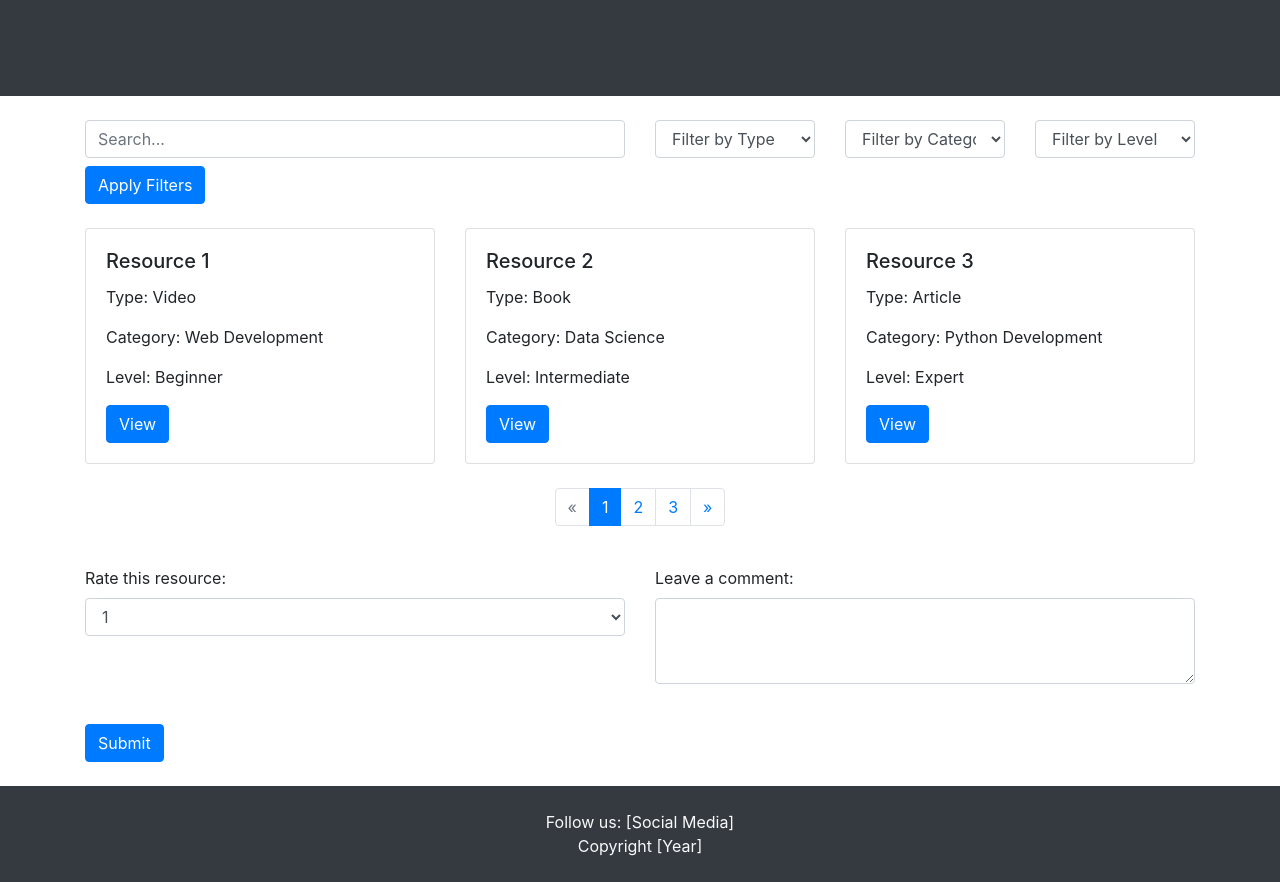
After one commit to ABDULLAHG87/SE-Companion, a Flask app: page /learn_resources in a window 1280 px wide. The commit adds this page. Run offline with Flask 3, Linux system fonts and the light colour scheme; some libraries are stand-ins or nearby versions.

Commit message:
FEAT: added the learn_resources features

```diff
--- a/app.py
+++ b/app.py
@@ -13,7 +13,7 @@ import string
 
 
 # Import the function for sending password reset email
-from secompanion.apps.methods import send_password_reset_email
+from secompanion.apps.methods import send_password_reset_email, filter_resources
 
 app = Flask(__name__, template_folder='apps/templates')
 
@@ -51,7 +51,7 @@ def load_user(user_id):
 
 @app.route('/')
 def index():
-    return 'Hello, World!'
+    return render_template('index.html')
 
 @app.route('/login', methods=['GET', 'POST'])
 def login():
@@ -149,7 +149,31 @@ def profile():
         return redirect(url_for('index'))
     return render_template('profile.html', form=form)
 
+# Hardcoded resources
+resources = [
+    {"title": "Resource 1", "type": "Video", "category": "Web Development", "level": "Beginner"},
+    {"title": "Resource 2", "type": "Book", "category": "Data Science", "level": "Intermediate"},
+    {"title": "Resource 3", "type": "Article", "category": "Python Development", "level": "Expert"},
+    # Add more resources as needed
+]
 
+# Categories
+categories = ["Web Development", "Data Science", "Python Development"]
+
+@app.route('/learn_resources', methods=['GET', 'POST'])
+def learn_resources():
+    if request.method == 'POST':
+        search_query = request.form['search']
+        type_filter = request.form.get('type_filter')
+        category_filter = request.form.get('category_filter')
+        level_filter = request.form.get('level_filter')
+
+        # Pass the resources list to the filter_resources function
+        filtered_resources = filter_resources(search_query, type_filter, category_filter, level_filter, resources)
+
+        return render_template('learn_resources.html', resources=filtered_resources, categories=categories)
+
+    return render_template('learn_resources.html', resources=resources, categories=categories)
 
 if __name__ == '__main__':
     app.run(debug=True)
--- a/apps/templates/dashboard.html
+++ b/apps/templates/dashboard.html
@@ -132,7 +132,7 @@
                     </a>
                 </li>
                 <li class="nav-item">
-                    <a class="nav-link" href="#" title="Learning Resources">
+                    <a class="nav-link" href="/learn_resources" title="Learning Resources">
                         <i class="fas fa-book navbar-icon"></i> <!-- Book Icon -->
                     </a>
                 </li>
@@ -174,7 +174,7 @@
                     </a>
                 </li>
                 <li class="nav-item">
-                    <a class="nav-link" href="#" title="Learning Resources">
+                    <a class="nav-link" href="/learn_resources" title="Learning Resources">
                         <i class="fas fa-book navbar-icon"></i> <!-- Book Icon -->
                         <span class="d-inline d-md-none">Resources</span>
                     </a>
--- a/apps/templates/index.html
+++ b/apps/templates/index.html
@@ -4,8 +4,14 @@
     <meta charset="UTF-8">
     <meta name="viewport" content="width=device-width, initial-scale=1.0">
     <title>se-companion</title>
+    <!-- Bootstrap CSS -->
+    <link href="https://stackpath.bootstrapcdn.com/bootstrap/4.5.2/css/bootstrap.min.css" rel="stylesheet">
 </head>
 <body>
     <h1>Learning Resources Hub</h1>
+     <!-- Bootstrap JS -->
+     <script src="https://code.jquery.com/jquery-3.5.1.slim.min.js"></script>
+     <script src="https://cdn.jsdelivr.net/npm/@popperjs/core@2.5.4/dist/umd/popper.min.js"></script>
+     <script src="https://stackpath.bootstrapcdn.com/bootstrap/4.5.2/js/bootstrap.min.js"></script>
 </body>
 </html>
--- /dev/null
+++ b/apps/templates/learn_resources.html
@@ -0,0 +1,206 @@
+<!DOCTYPE html>
+<html lang="en">
+<head>
+    <meta charset="UTF-8">
+    <meta name="viewport" content="width=device-width, initial-scale=1.0">
+    <title>Learning Resources</title>
+    <link rel="stylesheet" href="https://stackpath.bootstrapcdn.com/bootstrap/4.5.2/css/bootstrap.min.css">
+</head>
+<body>
+<!-- Vertical Navbar (Desktop View) -->
+<nav class="navbar navbar-light bg-dark navbar-vertical d-none d-md-flex">
+    <div class="logo text-center">
+        <i class="fas fa-graduation-cap"></i> <!-- Logo Icon -->
+    </div>
+    <div class="menu-items">
+        <ul class="navbar-nav">
+            <li class="nav-item">
+                <a class="nav-link active" href="#" title="Dashboard">
+                    <i class="fas fa-home-alt navbar-icon active-icon"></i> <!-- Dashboard Icon -->
+                </a>
+            </li>
+            <li class="nav-item">
+                <a class="nav-link" href="#" title="Tasks">
+                    <i class="fas fa-tasks navbar-icon"></i> <!-- Tasks Icon -->
+                </a>
+            </li>
+            <li class="nav-item">
+                <a class="nav-link" href="#" title="Upcoming Events">
+                    <i class="far fa-calendar-alt navbar-icon"></i> <!-- Calendar Icon -->
+                </a>
+            </li>
+            <li class="nav-item">
+                <a class="nav-link" href="/learn_resources" title="Learning Resources">
+                    <i class="fas fa-book navbar-icon"></i> <!-- Book Icon -->
+                </a>
+            </li>
+            <li class="nav-item">
+                <a class="nav-link" href="/profile" title="Profile">
+                    <i class="fas fa-user navbar-icon"></i> <!-- User Icon -->
+                </a>
+            </li>
+        </ul>
+    </div>
+</nav>
+
+<!-- Horizontal Navbar (Mobile View) -->
+<nav class="navbar navbar-light bg-dark navbar-horizontal d-md-none">
+    <div class="logo text-center">
+        <i class="fas fa-graduation-cap"></i> <!-- Logo Icon -->
+    </div>
+    <button class="navbar-toggler" type="button" data-toggle="collapse" data-target="#navbarNav" aria-controls="navbarNav" aria-expanded="false" aria-label="Toggle navigation">
+        <span class="navbar-toggler-icon"></span>
+    </button>
+    <div class="collapse navbar-collapse" id="navbarNav">
+        <ul class="navbar-nav">
+            <li class="nav-item">
+                <a class="nav-link active" href="#" title="Dashboard">
+                    <i class="fas fa-tachometer-alt navbar-icon active-icon"></i> <!-- Dashboard Icon -->
+                    <span class="d-inline d-md-none">Dashboard</span>
+                </a>
+            </li>
+            <li class="nav-item">
+                <a class="nav-link" href="#" title="Tasks">
+                    <i class="fas fa-tasks navbar-icon"></i> <!-- Tasks Icon -->
+                    <span class="d-inline d-md-none">Tasks</span>
+                </a>
+            </li>
+            <li class="nav-item">
+                <a class="nav-link" href="#" title="Upcoming Events">
+                    <i class="far fa-calendar-alt navbar-icon"></i> <!-- Calendar Icon -->
+                    <span class="d-inline d-md-none">Events</span>
+                </a>
+            </li>
+            <li class="nav-item">
+                <a class="nav-link" href="/learn_resources" title="Learning Resources">
+                    <i class="fas fa-book navbar-icon"></i> <!-- Book Icon -->
+                    <span class="d-inline d-md-none">Resources</span>
+                </a>
+            </li>
+            <li class="nav-item">
+                <a class="nav-link" href="/profile" title="Profile">
+                    <i class="fas fa-user navbar-icon"></i> <!-- User Icon -->
+                    <span class="d-inline d-md-none">Profile</span>
+                </a>
+            </li>
+        </ul>
+    </div>
+</nav>
+<div class="container mt-4">
+    <!-- Search Bar -->
+    <form method="post">
+        <div class="row mb-4">
+            <div class="col-md-6">
+                <input type="text" class="form-control" name="search" placeholder="Search...">
+            </div>
+            <div class="col-md-2">
+                <select class="form-control" name="type_filter">
+                    <option selected disabled>Filter by Type</option>
+                    <option>Video</option>
+                    <option>Book</option>
+                    <option>Article</option>
+                    <option>Podcast</option>
+                    <option>Cheatsheet</option>
+                </select>
+            </div>
+            <div class="col-md-2">
+                <select class="form-control" name="category_filter">
+                    <option selected disabled>Filter by Category</option>
+                    {% for category in categories %}
+                    <option>{{ category }}</option>
+                    {% endfor %}
+                </select>
+            </div>
+            <div class="col-md-2">
+                <select class="form-control" name="level_filter">
+                    <option selected disabled>Filter by Level</option>
+                    <option>Beginner</option>
+                    <option>Intermediate</option>
+                    <option>Expert</option>
+                </select>
+            </div>
+            <div class="col-md-12 mt-2">
+                <button type="submit" class="btn btn-primary">Apply Filters</button>
+            </div>
+        </div>
+    </form>
+
+ <!-- Resource Display -->
+<div class="row">
+    {% for resource in resources %}
+    <div class="col-md-4">
+        <div class="card mb-4">
+            <div class="card-body">
+                <h5 class="card-title">{{ resource.title }}</h5>
+                <p class="card-text">Type: {{ resource.type }}</p>
+                <p class="card-text">Category: {{ resource.category }}</p>
+                <p class="card-text">Level: {{ resource.level }}</p>
+                <a href="#" class="btn btn-primary">View</a>
+            </div>
+        </div>
+    </div>
+    {% endfor %}
+</div>
+
+    <!-- Pagination/Load More Section -->
+    <div class="row mb-4">
+        <div class="col-md-12">
+            <nav aria-label="Page navigation">
+                <ul class="pagination justify-content-center">
+                    <li class="page-item disabled">
+                        <a class="page-link" href="#" tabindex="-1" aria-disabled="true">&laquo;</a>
+                    </li>
+                    <li class="page-item active" aria-current="page">
+                        <a class="page-link" href="#">1 <span class="sr-only">(current)</span></a>
+                    </li>
+                    <li class="page-item"><a class="page-link" href="#">2</a></li>
+                    <li class="page-item"><a class="page-link" href="#">3</a></li>
+                    <li class="page-item">
+                        <a class="page-link" href="#">&raquo;</a>
+                    </li>
+                </ul>
+            </nav>
+        </div>
+    </div>
+
+    <!-- User Feedback/Interaction Section -->
+    <div class="row mb-4">
+        <div class="col-md-6">
+            <div class="form-group">
+                <label for="rating">Rate this resource:</label>
+                <select class="form-control" id="rating">
+                    <option>1</option>
+                    <option>2</option>
+                    <option>3</option>
+                    <option>4</option>
+                    <option>5</option>
+                </select>
+            </div>
+        </div>
+        <div class="col-md-6">
+            <div class="form-group">
+                <label for="comment">Leave a comment:</label>
+                <textarea class="form-control" id="comment" rows="3"></textarea>
+            </div>
+        </div>
+    </div>
+    <div class="row mb-4">
+        <div class="col-md-12">
+            <button type="submit" class="btn btn-primary">Submit</button>
+        </div>
+    </div>
+</div>
+
+<!-- Footer Section -->
+<footer class="footer bg-dark text-light py-4">
+    <div class="container text-center">
+        <span>Follow us: [Social Media]</span><br>
+        <span>Copyright [Year]</span>
+    </div>
+</footer>
+
+<script src="https://code.jquery.com/jquery-3.5.1.slim.min.js"></script>
+<script src="https://cdn.jsdelivr.net/npm/@popperjs/core@2.5.4/dist/umd/popper.min.js"></script>
+<script src="https://stackpath.bootstrapcdn.com/bootstrap/4.5.2/js/bootstrap.min.js"></script>
+</body>
+</html>
```
Also changed, not shown: apps/methods.py (+17 -0 lines), apps/templates/resources.html (deleted), 2 other files.
